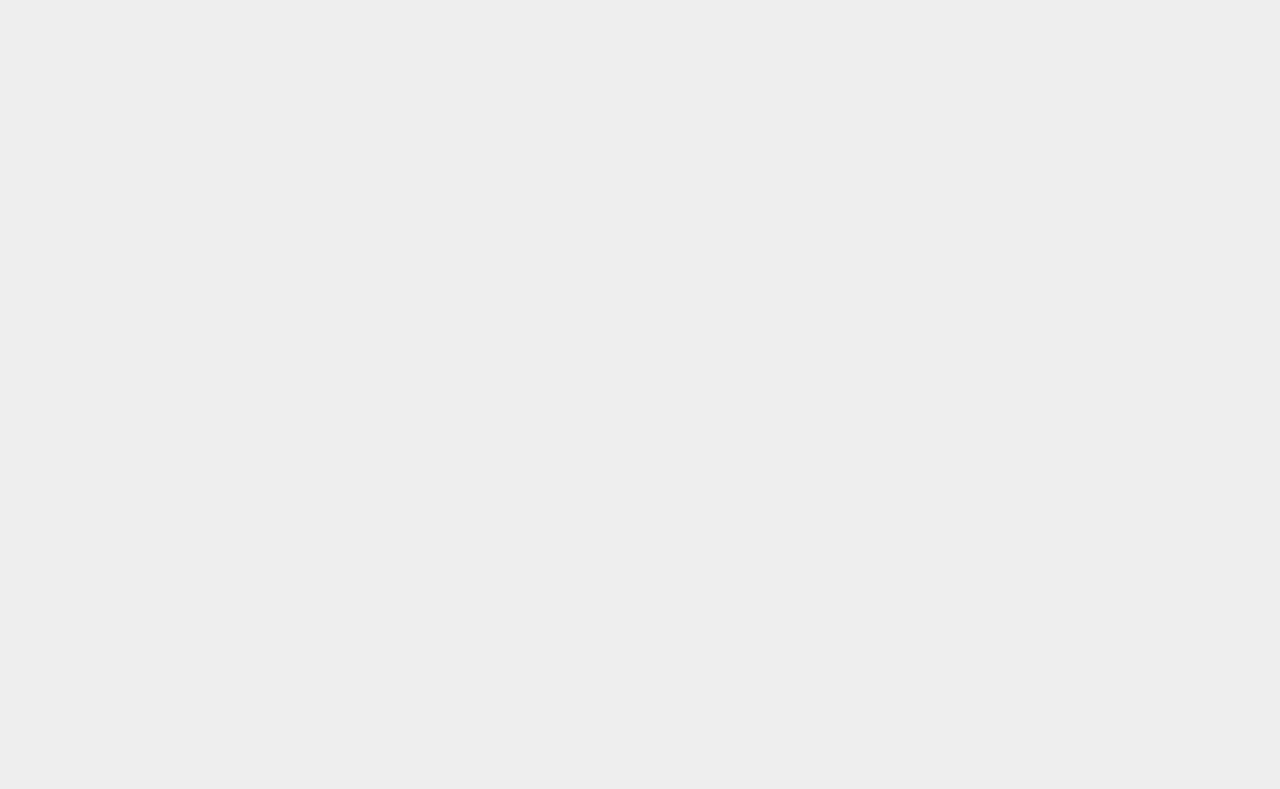
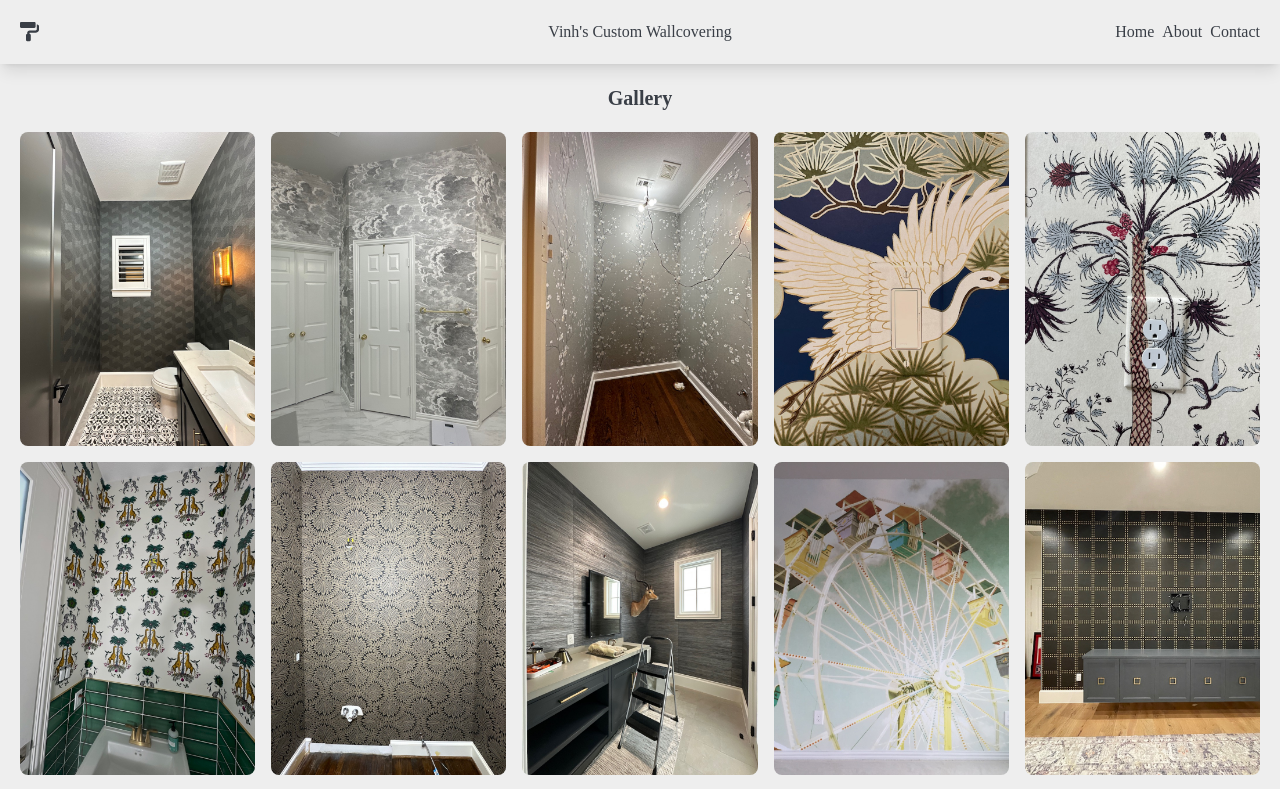
Before and after one commit to ktn1234/vinhs-custom-wallcovering, a React (Vite) app: page / in a window 1280 px wide. Shown: the top 789 px of the page. Built offline with nearby package versions, Linux system fonts and the light colour scheme; a web font is replaced by a local one.

Commit message:
:sparkles: Added BrowserRouter and Routes to app

```diff
--- a/src/App.tsx
+++ b/src/App.tsx
@@ -1,5 +1,24 @@
+import { BrowserRouter, Route, Routes } from "react-router-dom";
+
+import Layout from "./components/Layout";
+import HomePage from "./pages/HomePage";
+import AboutPage from "./pages/AboutPage";
+import ContactPage from "./pages/ContactPage";
+
 function App() {
-  return <></>;
+  return (
+    <>
+      <BrowserRouter>
+        <Layout>
+          <Routes>
+            <Route path="/" element={<HomePage />} />
+            <Route path="/about" element={<AboutPage />} />
+            <Route path="/contact" element={<ContactPage />} />
+          </Routes>
+        </Layout>
+      </BrowserRouter>
+    </>
+  );
 }
 
 export default App;
```
